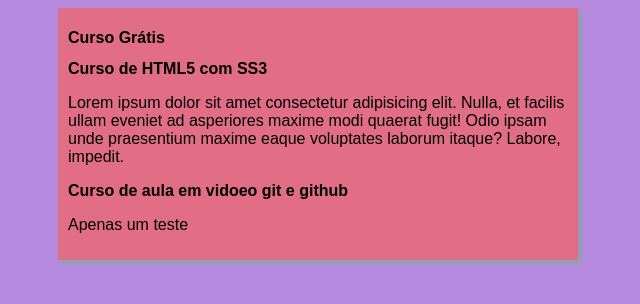
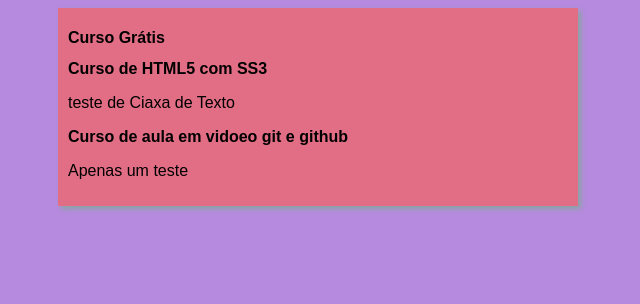
Before and after one commit to Saullex/projeto-site, a plain HTML site: page index.html in a window 1280 px wide. Shown: the whole page, without its empty margins (322-962 px from the left). Drawn offline with Linux system fonts and the light colour scheme; files that its build step writes are made by us from their sources.

Commit message:
Update index.html

```diff
--- a/index.html
+++ b/index.html
@@ -13,7 +13,7 @@
         </header>
         <article>
             <h2>Curso de HTML5 com SS3</h2>
-            <p>Lorem ipsum dolor sit amet consectetur adipisicing elit. Nulla, et facilis ullam eveniet ad asperiores maxime modi quaerat fugit! Odio ipsam unde praesentium maxime eaque voluptates laborum itaque? Labore, impedit.</p>
+            <p>teste de Ciaxa de Texto</p>
         </article>
         <article>
             <h2>Curso de aula em vidoeo git e github</h2>
```
